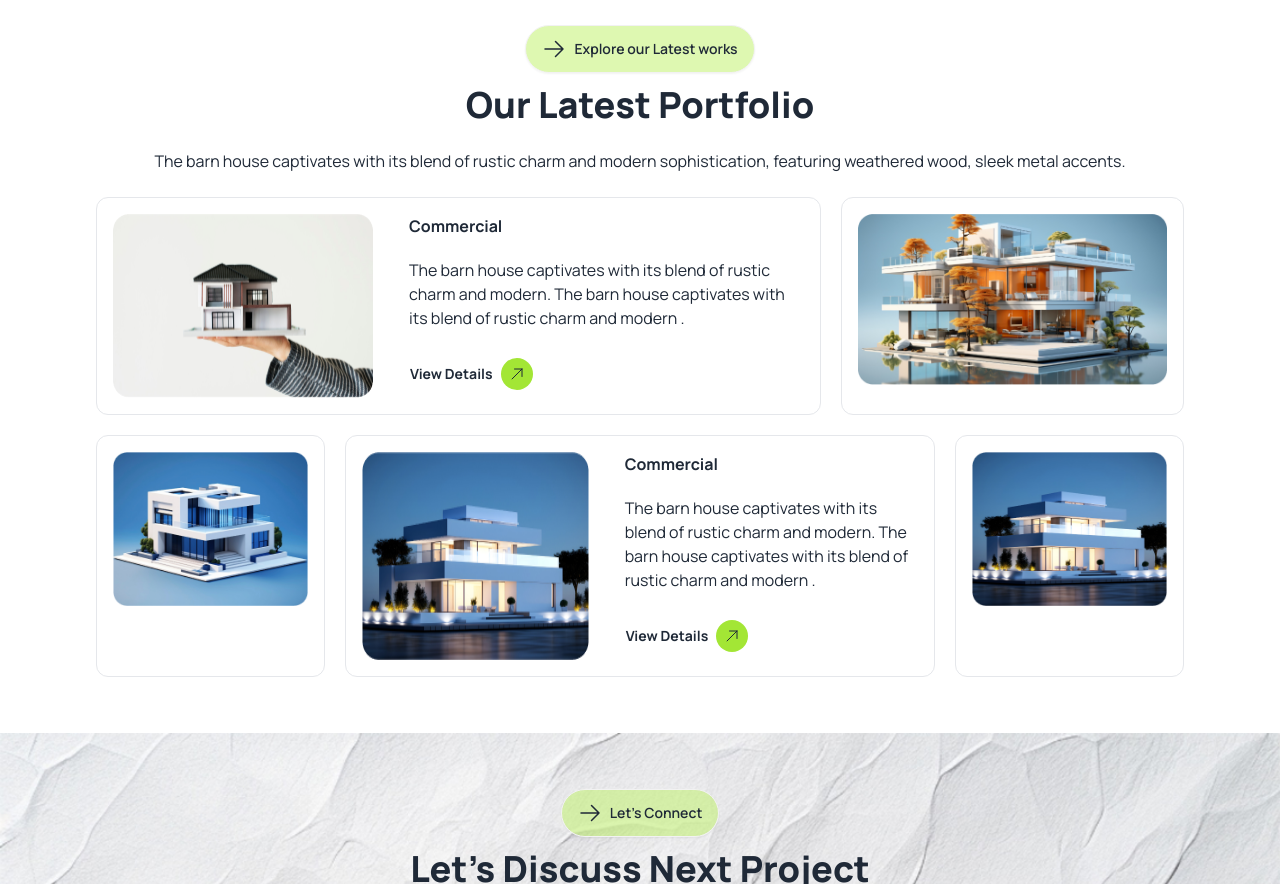
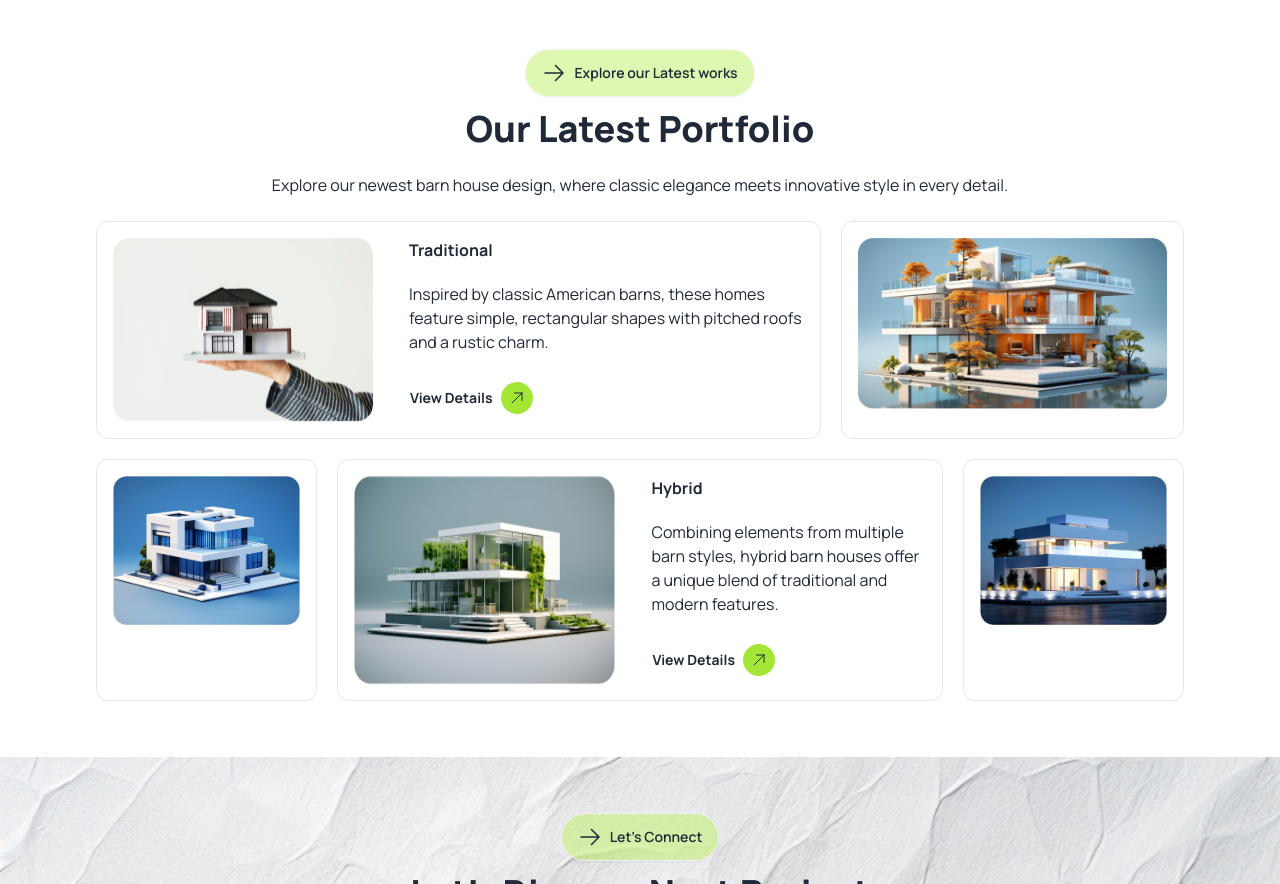
Before and after one commit to MozahidNahin/rinterio-web, a plain HTML site: page index.html in a window 1280 px wide. Shown: the part 2100-2984 px from the top of the page. Drawn offline with nearby package versions, Linux system fonts and the light colour scheme.

Commit message:
made portfolio section responsive

```diff
--- a/index.html
+++ b/index.html
@@ -166,8 +166,8 @@
                   <path stroke-linecap="round" stroke-linejoin="round" d="M13.5 4.5 21 12m0 0-7.5 7.5M21 12H3" />
                 </svg> How we works
                 </button>
-                <h3 class="text-4xl font-extrabold">Our Work Process</h3>
-                <p class="py-6">The barn house captivates with its blend of rustic charm and modern sophistication, featuring weathered wood, sleek metal accents.</p>
+                <h3 class="text-3xl lg:text-4xl font-extrabold">Our Work Process</h3>
+                <p class="py-6">Discover our streamlined work process, designed to turn your vision into reality with creativity, precision, and attention to detail every step of the way.</p>
                 <!-- Card -->
                <div class="flex flex-col items-center gap-10 md:flex-row md:gap-10 text-left">
 
@@ -210,19 +210,19 @@
                   <path stroke-linecap="round" stroke-linejoin="round" d="M13.5 4.5 21 12m0 0-7.5 7.5M21 12H3" />
                 </svg> Explore our Latest works
                 </button>
-                <h3 class="text-4xl font-extrabold">Our Latest Portfolio</h3>
-                <p class="py-6">The barn house captivates with its blend of rustic charm and modern sophistication, featuring weathered wood, sleek metal accents.</p>
+                <h3 class="text-3xl lg:text-4xl font-extrabold">Our Latest Portfolio</h3>
+                <p class="py-6">Explore our newest barn house design, where classic elegance meets innovative style in every detail.</p>
 
                 <!-- Card -->
 
                   <!-- row 1 -->
-                   <div class="flex gap-5 mb-5">
+                   <div class="flex flex-col md:flex-row gap-5 mb-5 ">
 
-                     <div class="border p-4 rounded-xl flex w-[70%]">
+                     <div class="border p-4 rounded-xl flex flex-col lg:flex-row lg:w-[70%]">
                         <img src="assets/img1.png" alt="">
                         <div class="text-start ml-5 space-y-5">
-                          <h5 class="font-bold ml-4">Commercial</h5>
-                          <p class="ml-4">The barn house captivates with its blend of rustic charm and modern. The barn house captivates with its blend of rustic charm and modern .</p>
+                          <h5 class="font-bold lg:ml-4">Traditional</h5>
+                          <p class="lg:ml-4">Inspired by classic American barns, these homes feature simple, rectangular shapes with pitched roofs and a rustic charm.</p>
                           <a class="btn btn-ghost rounded-full"><span class="font-bold">View Details</span>
                             <svg xmlns="http://www.w3.org/2000/svg" fill="none" viewBox="0 0 24 24" stroke-width="1.5" stroke="currentColor" class="size-8 bg-lime-400 p-2 rounded-full">
                               <path stroke-linecap="round" stroke-linejoin="round" d="m4.5 19.5 15-15m0 0H8.25m11.25 0v11.25" />
@@ -231,23 +231,27 @@
                      </div>
 
                      <div class="border p-4 rounded-xl">
-                        <img src="assets/img2.png" alt="">
+                        <img src="assets/img2.png" alt="" class="w-full">
                      </div>
+
+                     <div class="border p-4 rounded-xl md:hidden lg:w-[30%]">
+                      <img src="assets/img5.png" alt="" class="w-full">
+                    </div>
 
                    </div>
 
                   <!-- row 2 -->
-                   <div class="flex gap-5">
+                   <div class="flex flex-col lg:flex-row gap-5">
 
-                      <div class="border p-4 rounded-xl w-[30%]">
-                        <img src="assets/img3.png" alt="">
+                      <div class="border p-4 rounded-xl lg:w-[30%]">
+                        <img src="assets/img3.png" alt="" class="w-full">
                       </div>
 
-                      <div class="border p-4 rounded-xl flex w-[80%]">
-                        <img src="assets/img5.png" alt="">
+                      <div class="border p-4 rounded-xl flex flex-col order-first md:-order-none lg:flex-row lg:w-[85%]">
+                        <img src="assets/img4.png" alt="">
                         <div class="text-start ml-5 space-y-5">
-                          <h5 class="font-bold ml-4">Commercial</h5>
-                          <p class="ml-4">The barn house captivates with its blend of rustic charm and modern. The barn house captivates with its blend of rustic charm and modern .</p>
+                          <h5 class="font-bold md:ml-4">Hybrid</h5>
+                          <p class="md:ml-4">Combining elements from multiple barn styles, hybrid barn houses offer a unique blend of traditional and modern features.</p>
                           <a class="btn btn-ghost rounded-full"><span class="font-bold">View Details</span>
                             <svg xmlns="http://www.w3.org/2000/svg" fill="none" viewBox="0 0 24 24" stroke-width="1.5" stroke="currentColor" class="size-8 bg-lime-400 p-2 rounded-full">
                               <path stroke-linecap="round" stroke-linejoin="round" d="m4.5 19.5 15-15m0 0H8.25m11.25 0v11.25" />
@@ -255,8 +259,8 @@
                         </div>
                       </div>
 
-                      <div class="border p-4 rounded-xl w-[30%]">
-                        <img src="assets/img5.png" alt="">
+                      <div class="border p-4 rounded-xl lg:w-[30%]">
+                        <img src="assets/img5.png" alt="" class="w-full">
                       </div>
 
                    </div>
```
